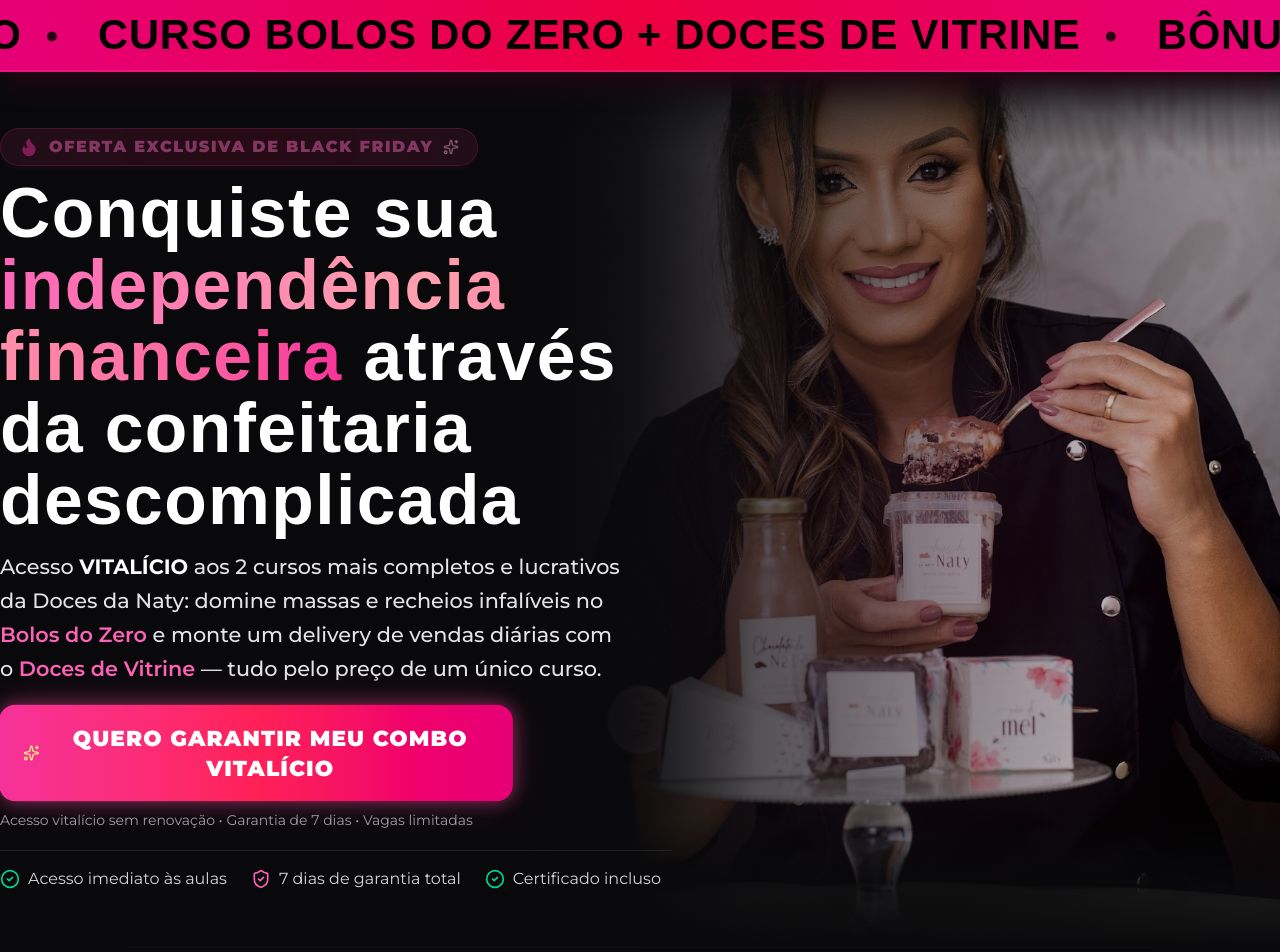
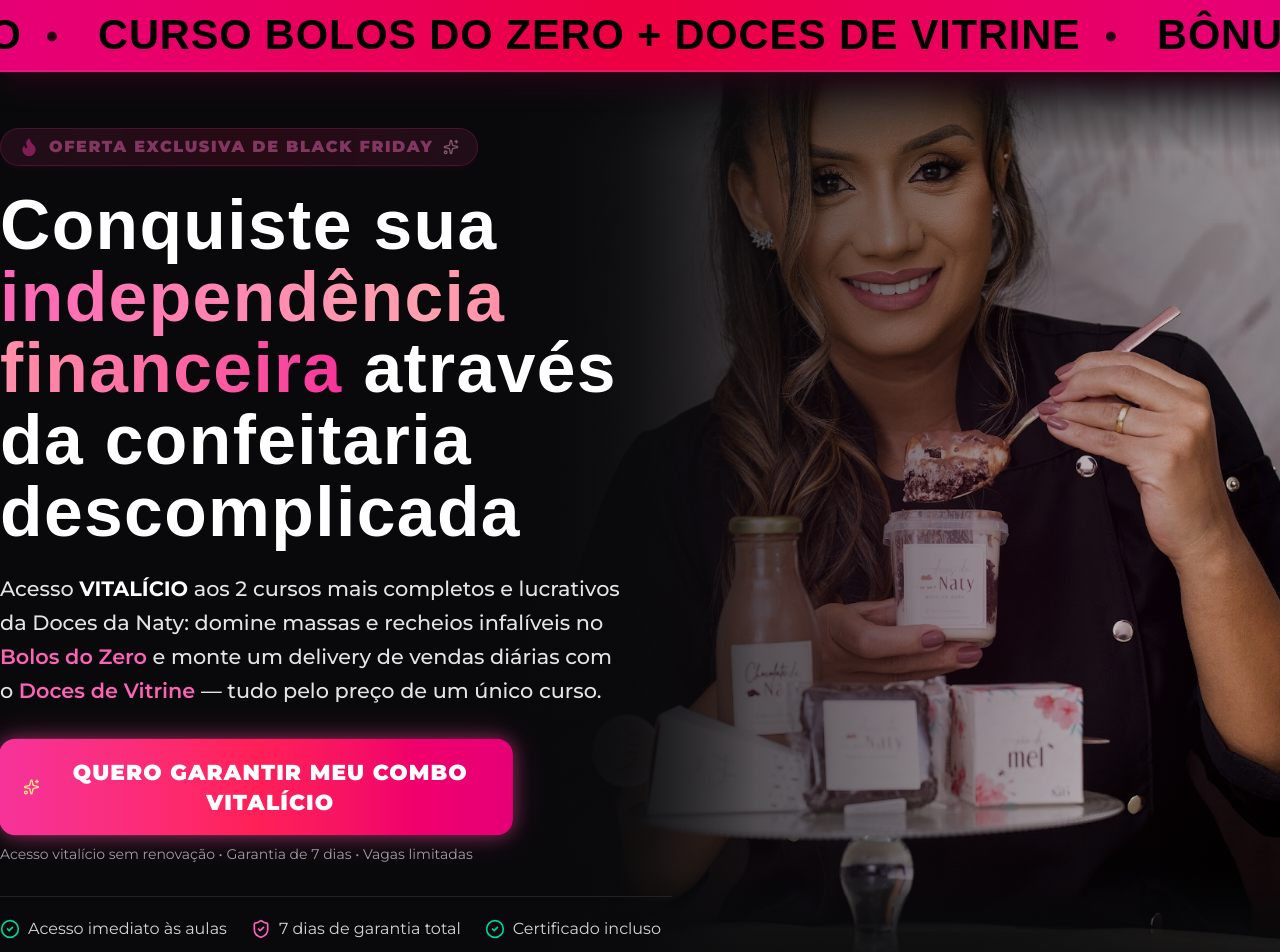
Before and after one commit to felipematos180702/teste-blackfriday-combo-da-naty, a React (Vite) app: page / in a window 1280 px wide. Shown: the top 952 px of the page. Built offline with nearby package versions, Linux system fonts and the light colour scheme; a web font is replaced by a local one.

Commit message:
style: adjust hero badge margins
Increase bottom margin of the offer badge for better visual spacing across devices.

```diff
--- a/src/components/HeroSection.tsx
+++ b/src/components/HeroSection.tsx
@@ -65,7 +65,7 @@ export const HeroSection: React.FC<HeroSectionProps> = ({ onOpenCheckout }) => {
           <div className="max-w-2xl lg:max-w-2xl xl:max-w-3xl 2xl:max-w-4xl flex flex-col items-start text-left lg:-translate-x-3 xl:-translate-x-6">
 
             {/* Badge: OFERTA EXCLUSIVA DE BLACK FRIDAY */}
-            <div className="inline-flex items-center gap-2.5 px-5 py-2 lg:px-4.5 lg:py-1.5 rounded-full bg-gradient-to-r from-pink-500/20 via-rose-500/25 to-pink-500/20 border border-pink-500/40 text-pink-400 text-sm sm:text-base md:text-lg lg:text-base font-black uppercase tracking-widest shadow-md shadow-pink-500/10 mb-3 animate-pulse">
+            <div className="inline-flex items-center gap-2.5 px-5 py-2 lg:px-4.5 lg:py-1.5 rounded-full bg-gradient-to-r from-pink-500/20 via-rose-500/25 to-pink-500/20 border border-pink-500/40 text-pink-400 text-sm sm:text-base md:text-lg lg:text-base font-black uppercase tracking-widest shadow-md shadow-pink-500/10 mb-4 sm:mb-5 lg:mb-6 animate-pulse">
               <Flame className="w-5 h-5 text-pink-500 fill-pink-500" />
               <span>OFERTA EXCLUSIVA DE BLACK FRIDAY</span>
               <Sparkles className="w-4 h-4 text-pink-300" />
@@ -76,13 +76,13 @@ export const HeroSection: React.FC<HeroSectionProps> = ({ onOpenCheckout }) => {
               Conquiste sua <span className="bg-gradient-to-r from-pink-400 via-rose-300 to-pink-500 bg-clip-text text-transparent">independência financeira</span> através da confeitaria descomplicada
             </h1>
 
-            {/* Subheadline Detalhada (Reduzida 10% no desktop) */}
-            <p className="mt-3.5 text-base sm:text-lg md:text-xl lg:text-[1.25rem] xl:text-[1.3rem] text-zinc-200 font-medium leading-relaxed max-w-2xl xl:max-w-3xl 2xl:max-w-4xl [text-wrap:balance]">
+            {/* Subheadline Detalhada (Espaçamento vertical ampliado) */}
+            <p className="mt-4 sm:mt-5 lg:mt-6 text-base sm:text-lg md:text-xl lg:text-[1.25rem] xl:text-[1.3rem] text-zinc-200 font-medium leading-relaxed max-w-2xl xl:max-w-3xl 2xl:max-w-4xl [text-wrap:balance]">
               Acesso <strong className="text-white font-bold">VITALÍCIO</strong> aos 2 cursos mais completos e lucrativos da Doces da Naty: domine massas e recheios infalíveis no <span className="text-pink-400 font-semibold">Bolos do Zero</span> e monte um delivery de vendas diárias com o <span className="text-pink-400 font-semibold">Doces de Vitrine</span> — tudo pelo preço de um único curso.
             </p>
 
             {/* Botão CTA Destacado em Rosa Pink com Animação de Pulso Lateralizado */}
-            <div className="mt-5 flex flex-col items-start w-full max-w-lg">
+            <div className="mt-6 sm:mt-7 lg:mt-8 flex flex-col items-start w-full max-w-lg">
               <button
                 onClick={onOpenCheckout}
                 className="w-full py-5 px-7 lg:py-4.5 lg:px-6 rounded-2xl bg-gradient-to-r from-pink-500 via-rose-500 to-pink-600 hover:from-pink-600 hover:via-rose-600 hover:to-pink-700 text-white font-black text-lg sm:text-xl md:text-2xl lg:text-xl xl:text-[1.35rem] uppercase tracking-wider shadow-xl shadow-pink-600/40 animate-pink-pulse hover:shadow-pink-600/70 transition-all duration-300 transform active:scale-95 cursor-pointer flex items-center justify-center gap-3"
@@ -97,7 +97,7 @@ export const HeroSection: React.FC<HeroSectionProps> = ({ onOpenCheckout }) => {
             </div>
 
             {/* Micro Trust Badges Alinhados à Esquerda */}
-            <div className="mt-5 pt-4 border-t border-zinc-800/80 w-full max-w-2xl flex flex-wrap items-center justify-start gap-4 sm:gap-6 text-zinc-300 text-base sm:text-lg lg:text-base">
+            <div className="mt-6 sm:mt-7 lg:mt-8 pt-5 border-t border-zinc-800/80 w-full max-w-2xl flex flex-wrap items-center justify-start gap-4 sm:gap-6 text-zinc-300 text-base sm:text-lg lg:text-base">
               <div className="flex items-center gap-2">
                 <CheckCircle2 className="w-5 h-5 text-emerald-400 shrink-0" />
                 <span>Acesso imediato às aulas</span>
```
